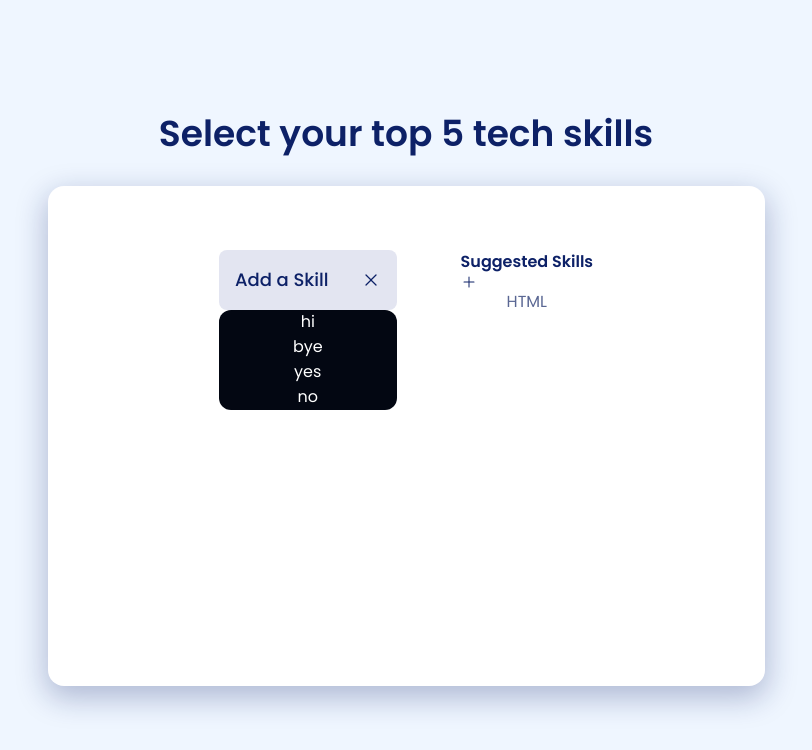
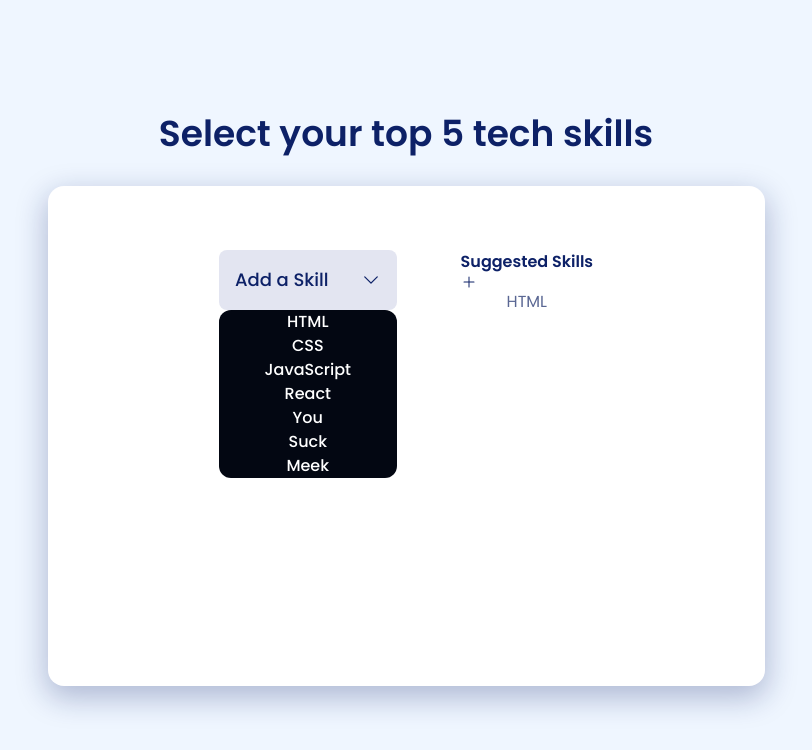
Before and after one commit to Lwmeek/SortList-Component, a React (Vite) app: page / in a window 1280 px wide. Both pictures are taken after a click on the button "Add a Skill". Shown: the top 750 px of the page, without its empty margins (234-1046 px from the left). Built offline with nearby package versions, Linux system fonts and the light colour scheme.

Commit message:
made suggested skillls array and displayed them

```diff
--- a/src/Components/SkillsList.jsx
+++ b/src/Components/SkillsList.jsx
@@ -4,6 +4,7 @@ import {
 	PlusIcon,
 	XMarkIcon,
 } from "@heroicons/react/24/solid";
+import { SuggestedSkills } from "../Data/SuggestedSkills";
 
 const SkillsList = () => {
 	const [expanded, setExpanded] = useState(false);
@@ -17,42 +18,18 @@ const SkillsList = () => {
 				<section className="text-white flex gap-x-16 justify-center font-medium">
 					<div className="flex flex-col">
 						<button
+							type="text"
 							className="bg-unfilledInput text-navyblue text-lg rounded-lg p-4 flex gap-8 items-center"
 							onClick={handleDropDown}
 						>
 							<p value="add">Add a Skill</p>
-							{expanded ? (
-								<XMarkIcon className="w-5" />
-							) : (
-								<ChevronDownIcon className="w-5" />
-							)}
+							<ChevronDownIcon className="w-5" />
 						</button>
 						{expanded ? (
-							<div className="options bg-black rounded-xl overflow-hidden duration-700">
-								<option
-									className="hover:bg-paleblue hover:cursor-pointer hover:duration-300"
-									value="hi"
-								>
-									hi
-								</option>
-								<option
-									className="hover:bg-paleblue hover:cursor-pointer hover:duration-300"
-									value="bye"
-								>
-									bye
-								</option>
-								<option
-									className="hover:bg-paleblue hover:cursor-pointer hover:duration-300"
-									value="yes"
-								>
-									yes
-								</option>
-								<option
-									className="hover:bg-paleblue hover:cursor-pointer hover:duration-300"
-									value="no"
-								>
-									no
-								</option>
+							<div className="bg-black rounded-xl overflow-hidden duration-700">
+								{SuggestedSkills.map(skill => (
+									<li key={skill.id} className="list-none">{skill.name}</li>
+								))}
 							</div>
 						) : (
 							""
--- /dev/null
+++ b/src/Data/SuggestedSkills.jsx
@@ -0,0 +1,30 @@
+export const SuggestedSkills = [
+    {
+        name: 'HTML',
+        id: 0
+    },
+    {
+        name: 'CSS',
+        id: 1
+    },
+    {
+        name: 'JavaScript',
+        id: 2
+    },
+    {
+        name: 'React',
+        id: 3
+    },
+    {
+        name: 'You',
+        id: 4
+    },
+    {
+        name: 'Suck',
+        id: 5
+    },
+    {
+        name: 'Meek',
+        id: 6
+    }
+]
--- a/src/index.css
+++ b/src/index.css
@@ -20,7 +20,3 @@ body {
   height: 500px;
   box-shadow: 0px 10px 30px 2px #0d206748;
 }
-
-.options {
-
-}
```
